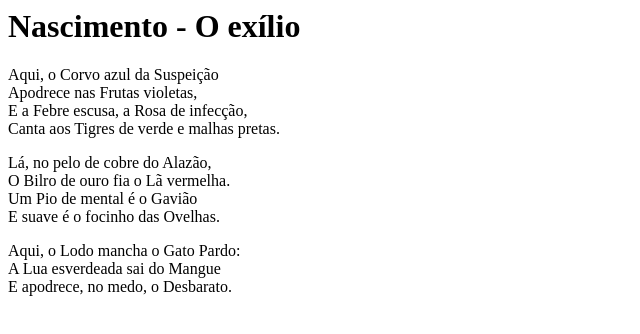
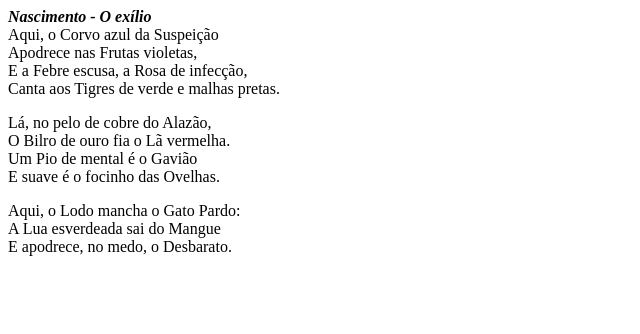
Before and after one commit to Victor30011991/desenvolvimento-mobile, a plain HTML site: page lista_exercicios_1/exercicios_2.html in a window 1280 px wide. Shown: the whole page, without its empty margins (0-640 px from the left). Drawn offline with Linux system fonts and the light colour scheme.

Commit message:
Solução exercício 2 da lista 1

```diff
--- a/lista_exercicios_1/exercicios_2.html
+++ b/lista_exercicios_1/exercicios_2.html
@@ -4,23 +4,22 @@
 <head>
 <body>
 	<p>
-	<h1><strong>Nascimento - O exílio</strong></h1>
-	<p>
+	<em><strong>Nascimento - O exílio</strong></em><br>
 Aqui, o Corvo azul da Suspeição<br>
 Apodrece nas Frutas violetas,<br>
 E a Febre escusa, a Rosa de infecção,<br>
-Canta aos Tigres de verde e malhas pretas.<br>
+Canta aos Tigres de verde e malhas pretas.
 	</p>
 	<p>
 Lá, no pelo de cobre do Alazão,<br>
 O Bilro de ouro fia o Lã vermelha.<br>
 Um Pio de mental é o Gavião<br>
-E suave é o focinho das Ovelhas.<br>
+E suave é o focinho das Ovelhas.
 	</p>
 	<p>
 Aqui, o Lodo mancha o Gato Pardo:<br>
 A Lua esverdeada sai do Mangue<br>
-E apodrece, no medo, o Desbarato.<br>
+E apodrece, no medo, o Desbarato.
 </p>
 </body>
 </html>
```
